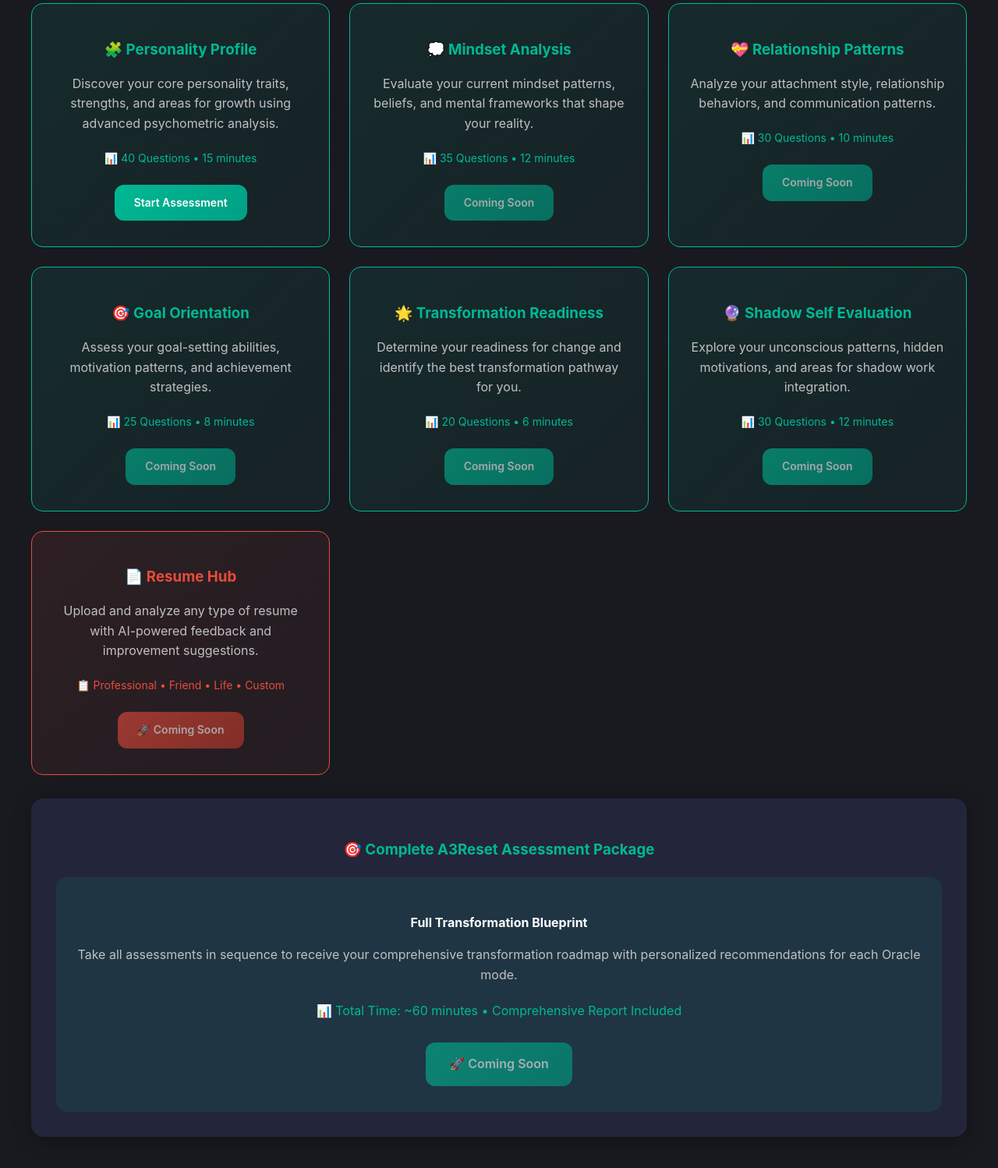
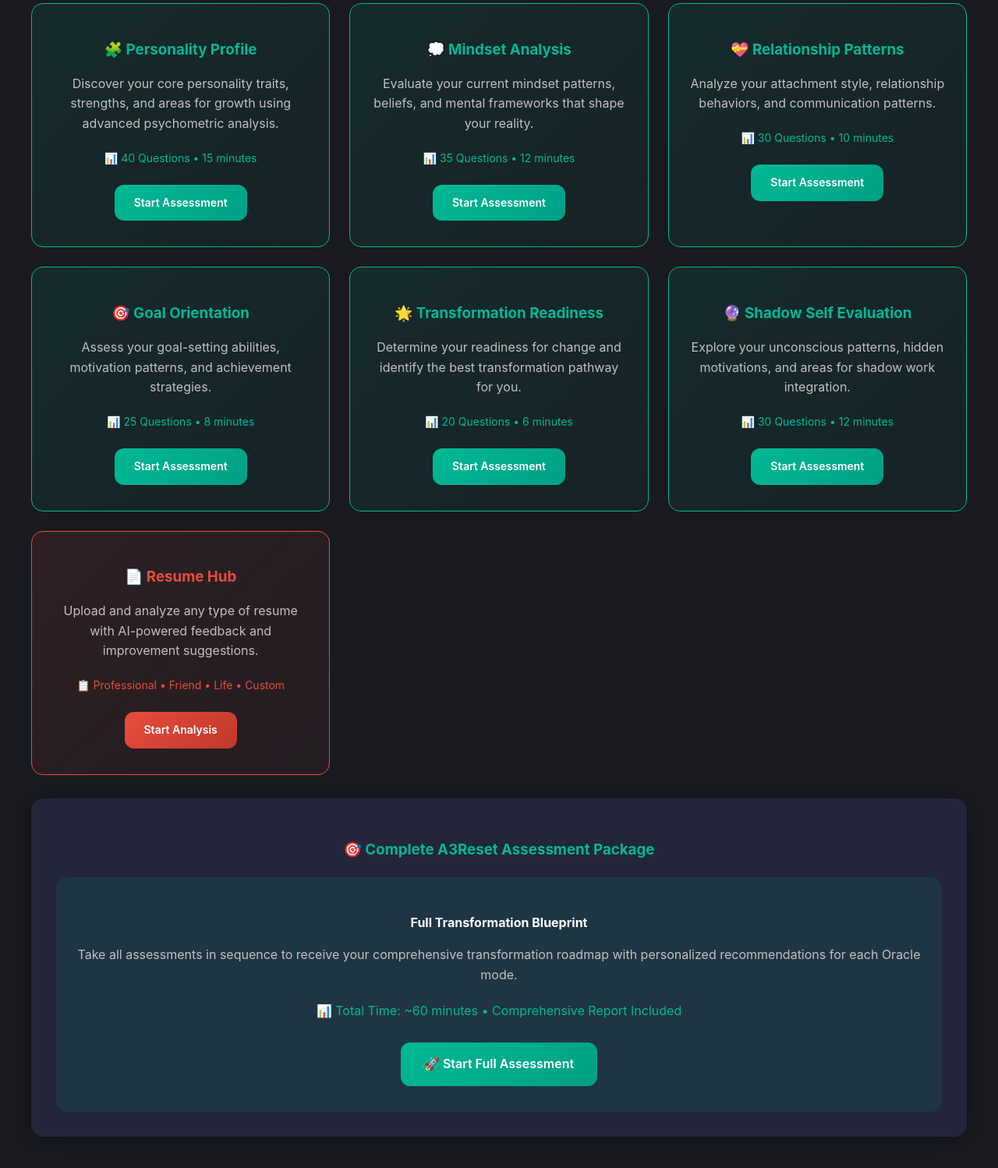
Before and after one commit to a3resetteam/fluffy-space-zebra, a Flask app: page /assessment in a window 1280 px wide. Shown: the part 563-2061 px from the top of the page at 78% size. Run offline with Flask 3, Linux system fonts and the light colour scheme.

Commit message:
Unlock all assessments - remove coming soon states and make all buttons interactive

```diff
--- a/templates/assessment.html
+++ b/templates/assessment.html
@@ -112,42 +112,42 @@
                 <h3 style="color: #00b894; margin-bottom: 15px;">💭 Mindset Analysis</h3>
                 <p style="color: #c0c0c0; margin-bottom: 20px;">Evaluate your current mindset patterns, beliefs, and mental frameworks that shape your reality.</p>
                 <div style="color: #00b894; font-size: 14px; margin-bottom: 15px;">📊 35 Questions • 12 minutes</div>
-                <a href="#" class="btn" style="opacity: 0.6;">Coming Soon</a>
+                <a href="#" class="btn" onclick="alert('Mindset Analysis assessment coming soon!')">Start Assessment</a>
             </div>
 
             <div class="assessment-card">
                 <h3 style="color: #00b894; margin-bottom: 15px;">💝 Relationship Patterns</h3>
                 <p style="color: #c0c0c0; margin-bottom: 20px;">Analyze your attachment style, relationship behaviors, and communication patterns.</p>
                 <div style="color: #00b894; font-size: 14px; margin-bottom: 15px;">📊 30 Questions • 10 minutes</div>
-                <a href="#" class="btn" style="opacity: 0.6;">Coming Soon</a>
+                <a href="#" class="btn" onclick="alert('Relationship Patterns assessment coming soon!')">Start Assessment</a>
             </div>
 
             <div class="assessment-card">
                 <h3 style="color: #00b894; margin-bottom: 15px;">🎯 Goal Orientation</h3>
                 <p style="color: #c0c0c0; margin-bottom: 20px;">Assess your goal-setting abilities, motivation patterns, and achievement strategies.</p>
                 <div style="color: #00b894; font-size: 14px; margin-bottom: 15px;">📊 25 Questions • 8 minutes</div>
-                <a href="#" class="btn" style="opacity: 0.6;">Coming Soon</a>
+                <a href="#" class="btn" onclick="alert('Goal Orientation assessment coming soon!')">Start Assessment</a>
             </div>
 
             <div class="assessment-card">
                 <h3 style="color: #00b894; margin-bottom: 15px;">🌟 Transformation Readiness</h3>
                 <p style="color: #c0c0c0; margin-bottom: 20px;">Determine your readiness for change and identify the best transformation pathway for you.</p>
                 <div style="color: #00b894; font-size: 14px; margin-bottom: 15px;">📊 20 Questions • 6 minutes</div>
-                <a href="#" class="btn" style="opacity: 0.6;">Coming Soon</a>
+                <a href="#" class="btn" onclick="alert('Transformation Readiness assessment coming soon!')">Start Assessment</a>
             </div>
 
             <div class="assessment-card">
                 <h3 style="color: #00b894; margin-bottom: 15px;">🔮 Shadow Self Evaluation</h3>
                 <p style="color: #c0c0c0; margin-bottom: 20px;">Explore your unconscious patterns, hidden motivations, and areas for shadow work integration.</p>
                 <div style="color: #00b894; font-size: 14px; margin-bottom: 15px;">📊 30 Questions • 12 minutes</div>
-                <a href="#" class="btn" style="opacity: 0.6;">Coming Soon</a>
+                <a href="#" class="btn" onclick="alert('Shadow Self Evaluation assessment coming soon!')">Start Assessment</a>
             </div>
 
             <div class="assessment-card" style="background: linear-gradient(135deg, rgba(231, 76, 60, 0.1) 0%, rgba(231, 76, 60, 0.05) 100%); border: 1px solid #e74c3c;">
                 <h3 style="color: #e74c3c; margin-bottom: 15px;">📄 Resume Hub</h3>
                 <p style="color: #c0c0c0; margin-bottom: 20px;">Upload and analyze any type of resume with AI-powered feedback and improvement suggestions.</p>
                 <div style="color: #e74c3c; font-size: 14px; margin-bottom: 15px;">📋 Professional • Friend • Life • Custom</div>
-                <a href="#" class="btn" style="background: linear-gradient(135deg, #e74c3c 0%, #c0392b 100%); opacity: 0.6;">🚀 Coming Soon</a>
+                <a href="#" class="btn" style="background: linear-gradient(135deg, #e74c3c 0%, #c0392b 100%);" onclick="alert('Resume Hub coming soon!')">Start Analysis</a>
             </div>
         </div>
 
@@ -158,7 +158,7 @@
                 <h4 style="color: #ffffff; margin-bottom: 15px;">Full Transformation Blueprint</h4>
                 <p style="color: #c0c0c0; margin-bottom: 20px;">Take all assessments in sequence to receive your comprehensive transformation roadmap with personalized recommendations for each Oracle mode.</p>
                 <div style="color: #00b894; font-size: 16px; margin-bottom: 20px;">📊 Total Time: ~60 minutes • Comprehensive Report Included</div>
-                <a href="#" class="btn" style="font-size: 16px; padding: 15px 30px; opacity: 0.6;">🚀 Coming Soon</a>
+                <a href="#" class="btn" style="font-size: 16px; padding: 15px 30px;" onclick="alert('Complete Assessment Package coming soon!')">🚀 Start Full Assessment</a>
             </div>
         </div>
     </div>
```
